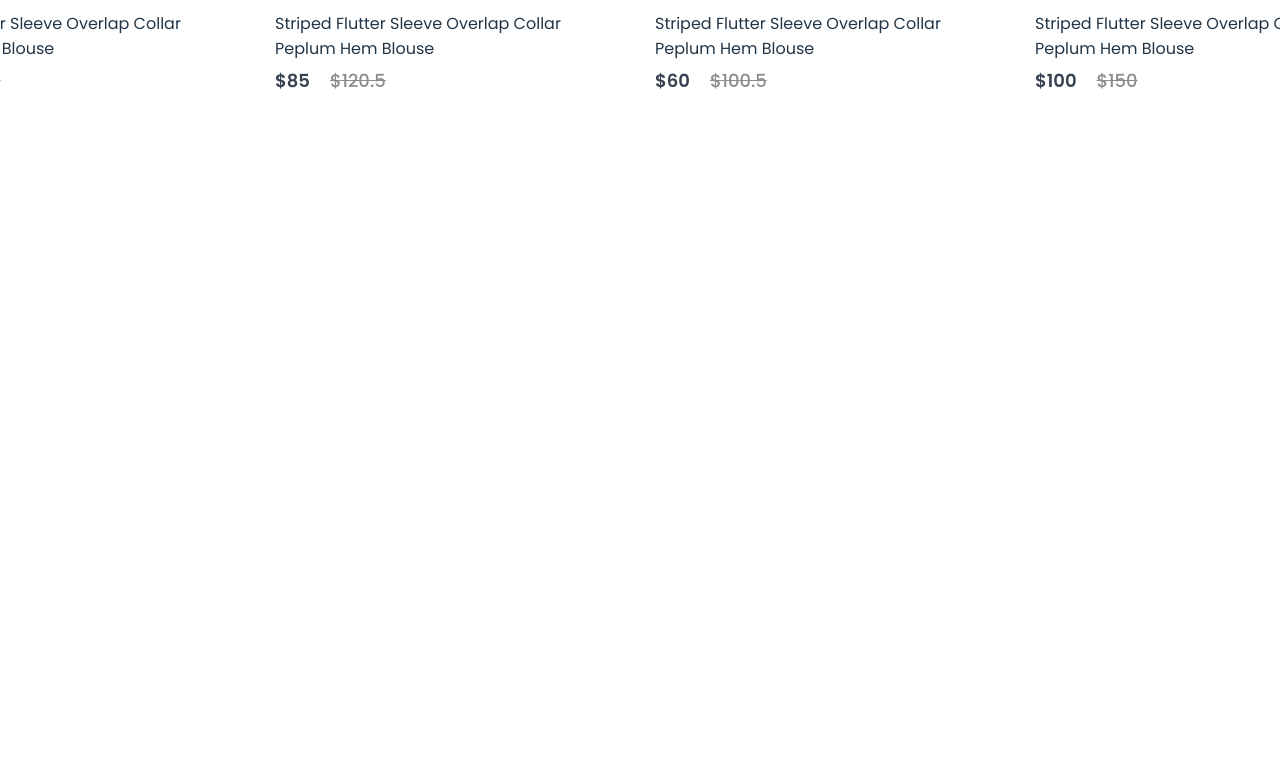
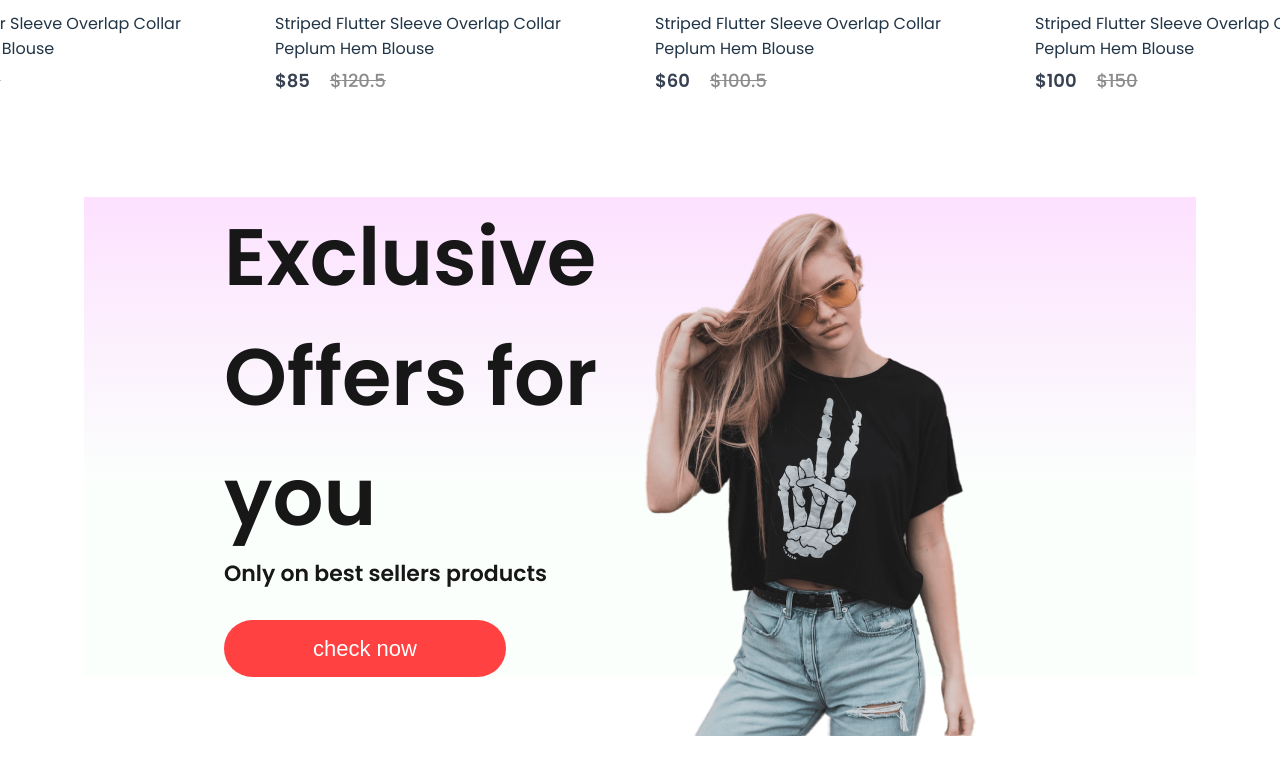
Before and after one commit to nimendra-ag/frontend, a React (Vite) app in the folder front-end/: page / in a window 1280 px wide. Shown: the part 1438-2213 px from the top of the page. Before the commit the page ends 1585 px from the top, so only its background shows below. Built offline with nearby package versions, Linux system fonts and the light colour scheme.

Commit message:
offers component is added. everything is ok up to 1.00.51

```diff
--- /dev/null
+++ b/front-end/src/Components/Offers/Offers.css
@@ -0,0 +1,50 @@
+.offers{
+    width: 65%;
+    height: 60vh;
+    display: flex;
+    margin: auto;
+    margin-top: 50px;
+    padding: 0px 140px;
+    margin-bottom: 150px;
+    background: linear-gradient(180deg, #fde1ff, #e1ffea22 60%);
+}
+
+.offers-left{
+    flex: 1;
+    display: flex;
+    flex-direction: column;
+    justify-content: center;
+}
+
+.offers-left h1{
+    color: #171717;
+    font-size: 80px;
+    font-weight: 600;
+}
+
+.offers-left p{
+    color:#171717;
+    font-size: 22px;
+    font-weight: 600;
+}
+
+.offers-left button{
+    width: 282px;
+    height: 70px;
+    border-radius: 35px;
+    background: #ff4141;
+    border: none;
+    color: white;
+    font-size: 22px;
+    font-weight: 500;
+    margin-top: 30px;
+    cursor: pointer;
+}
+
+.offers-right{
+    flex: 1;
+    display: flex;
+    align-items: center;
+    justify-content: 50px;
+    padding-top: 50px;
+}
--- /dev/null
+++ b/front-end/src/Components/Offers/Offers.jsx
@@ -0,0 +1,20 @@
+import React from 'react'
+import './Offers.css'
+import exclusive_image from '../Assets/exclusive_image.png'
+const Offers = () => {
+  return (
+    <div className='offers'>
+        <div className="offers-left">
+            <h1>Exclusive</h1>
+            <h1>Offers for you</h1>
+            <p>Only on best sellers products</p>
+            <button>check now</button>
+        </div>
+        <div className="offers-right">
+            <img src={exclusive_image} alt="" />
+        </div>
+    </div>
+  )
+}
+
+export default Offers
--- a/front-end/src/Pages/Shop.jsx
+++ b/front-end/src/Pages/Shop.jsx
@@ -1,12 +1,14 @@
 import React from 'react'
 import Hero from '../Components/Hero/Hero'
 import Popular from '../Components/Popular/Popular'
+import Offers from '../Components/Offers/Offers'
 
 const Shop = () => {
     return (
         <div>
             <Hero />
             <Popular/>
+            <Offers/>
         </div>
     )
 }
```
